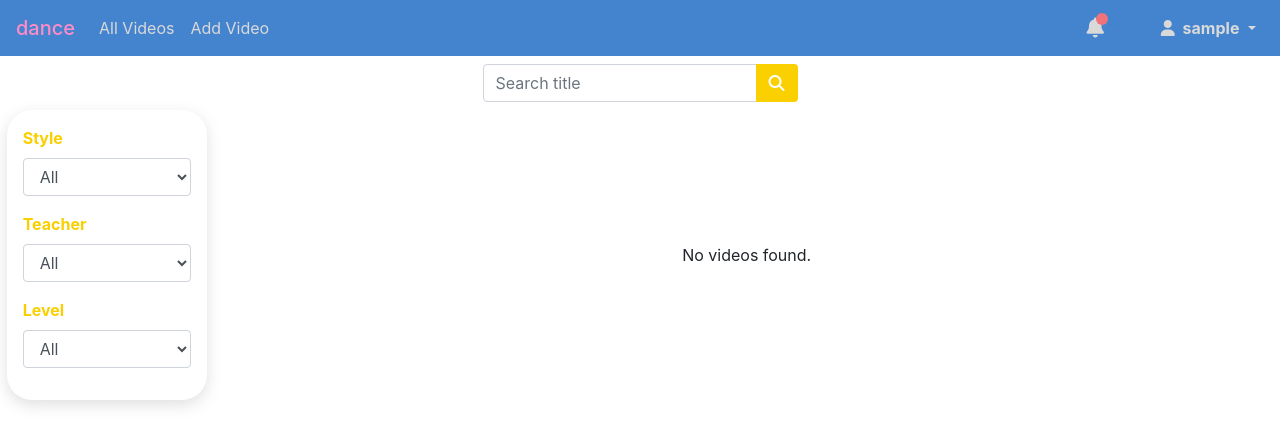
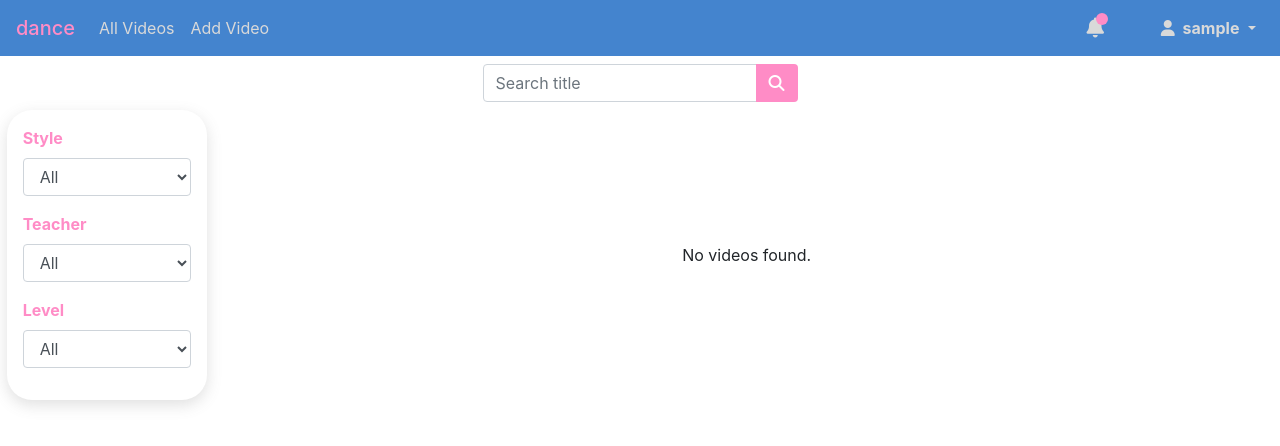
Before and after one commit to lmac-1/cs50w-finalproject, a Django app: page / in a window 1280 px wide. Shown: the top 446 px of the page. Run offline with Django 3.2, Linux system fonts and the light colour scheme; the visitor is signed in with stand-in values (Sample User, id 1); data comes from the database, SQL or seed files in the repository; data that the repository does not hold is empty; some libraries are stand-ins or nearby versions.

Commit message:
Changing second colour to pink

```diff
--- a/danceapp/static/danceapp/styles.css
+++ b/danceapp/static/danceapp/styles.css
@@ -8,7 +8,7 @@ ul {
 
 .notification-icon {
     position: absolute;
-    right: 1rem;
+    right: 0rem;
     top: 0.4rem;
     font-size: 20px;
     text-align:center;
@@ -30,7 +30,8 @@ ul {
     width: 0.75rem;
     height: 0.75rem;
     border-radius: 100%;
-    background: #f07379;
+    /* background: #f07379; */
+    background: #FF8CC6;
 }
 
 #view-notifications {
@@ -154,7 +155,7 @@ ul {
     .filter-label {
         font-size: 1rem;
         font-weight: bold;
-        color: #f9cf00;
+        color: #FF8CC6;
     }
 
     .filter-section {
@@ -173,7 +174,7 @@ ul {
 }
 
 #filter-toggle {
-    color: #f9cf00;
+    color: #FF8CC6;
     font-size: 1.8rem;
 }
 
@@ -182,7 +183,7 @@ ul {
 }
 
 .btn-search {
-    background-color:  hsl(50, 100%, 49%);
+    background-color:  #FF8CC6;
     color: white;
 }
 
@@ -232,7 +233,7 @@ ul {
 .card-icon {
     /* color: #D55672; */
     /* color: #1B263B; */
-    color: #f9cf00;
+    color: #FF8CC6;
 }
 
 .pb:nth-child(2) {
```
